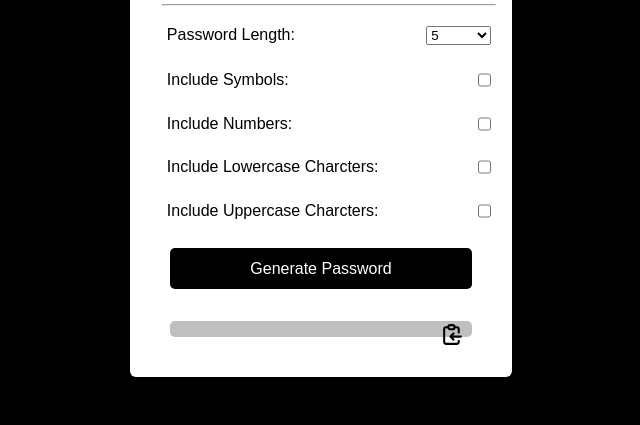
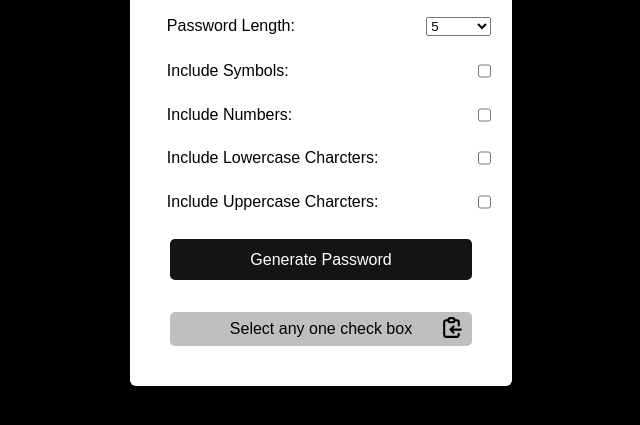
Before and after one commit to lakshaykamat/password-generator, a plain HTML site: page docs/index.html in a window 1280 px wide. Both pictures are taken after a click on the button "Generate Password". Shown: the part 271-696 px from the top of the page, without its empty margins (319-959 px from the left). Drawn offline with Linux system fonts and the light colour scheme; a web font is replaced by a local one.

Commit message:
new update

```diff
--- a/docs/app.js
+++ b/docs/app.js
@@ -58,7 +58,7 @@ function generatePassword (lower, upper, number, symbol, length) {
 
     //if not boxes are checked means all are false that means types count are equals to 0
     if(typescount === 0){
-        return ''//return empty string
+        return 'Select any one check box'//return empty string
     }
 
     //for loop for creating the password in a loop but here we are incrementing by typescount(checked boxes)
--- a/docs/style.css
+++ b/docs/style.css
@@ -58,10 +58,15 @@ button{
     font-size: 1rem;
     border-radius: 5px;
     color: #fff;
-    background-color: #000;
+    background-color: rgb(20,20,20);
     border: none;
     padding: .7rem;
     cursor: pointer;
+    transition: none;
+}
+button:active{
+    transition: none;
+    background-color: #000;
 }
 .output{
     position: relative;
```
